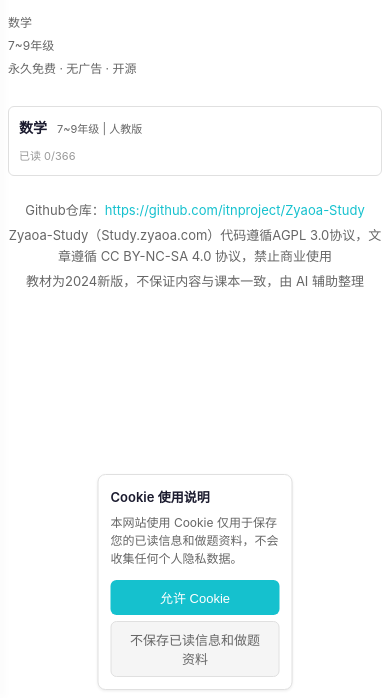
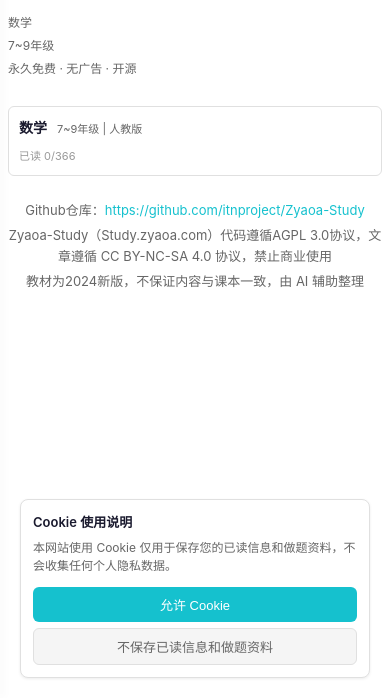
Before and after one commit to itnproject/Zyaoa-Study, a plain HTML site: page index.html in a window 390 px wide. Shown: the part 146-844 px from the top of the page. Drawn offline with nearby package versions, Linux system fonts and the light colour scheme.

Commit message:
fix: Cookie弹窗动态适配边距

```diff
--- a/css/style.css
+++ b/css/style.css
@@ -910,11 +910,10 @@ body.dark-mode .search-highlight {
     }
 
     .cookie-banner {
-        left: 50%;
-        transform: translateX(-50%);
-        right: auto;
-        bottom: 8px;
-        max-width: calc(100% - 16px);
+        left: 20px;
+        right: 20px;
+        bottom: 20px;
+        max-width: none;
         padding: 12px;
     }
 
```
